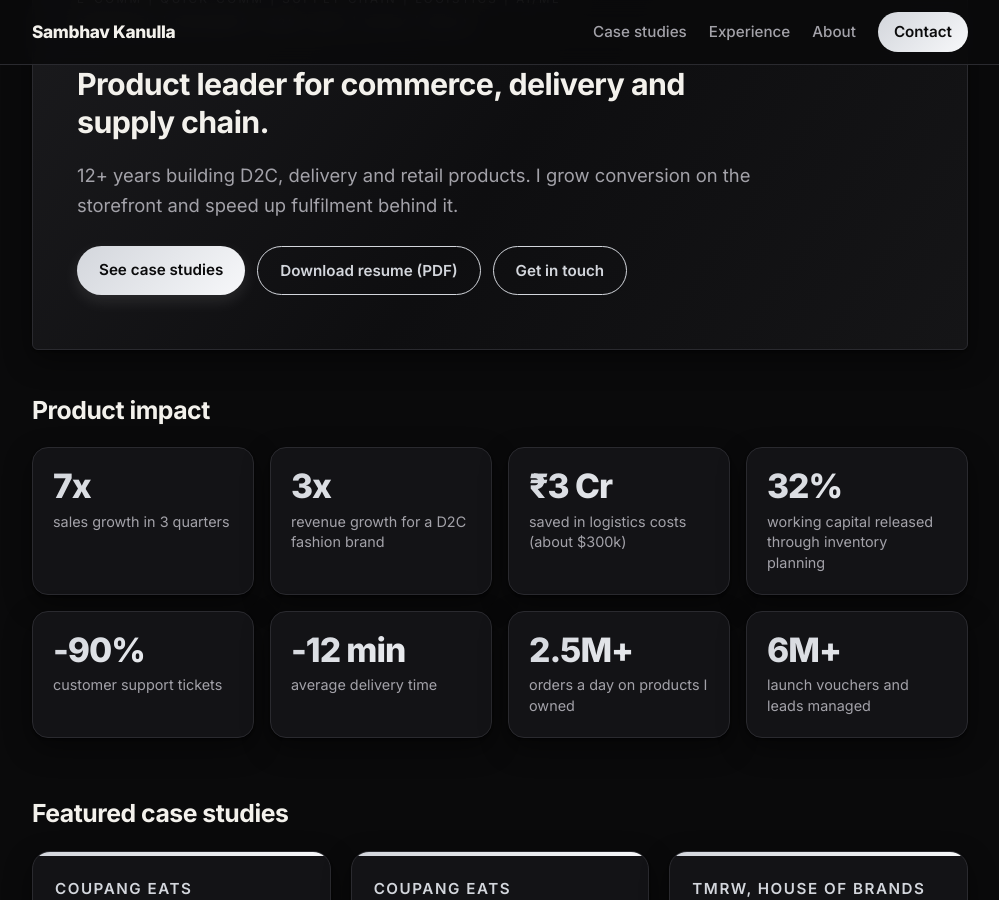
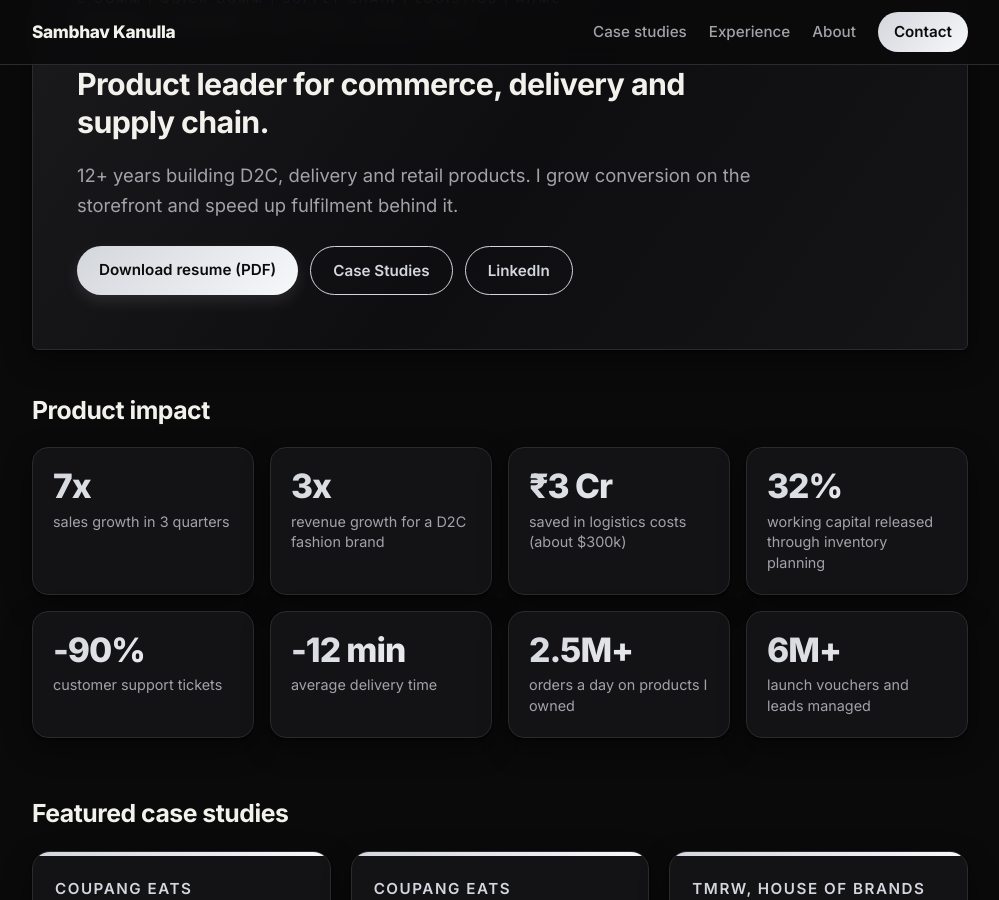
Before and after one commit to sambhavkanulla/sambhavkanulla.github.io, a Jekyll site: the page built from index.html, in a window 1280 px wide and 900 px high, scrolled down 301 px. Shown: the whole window, without its empty margins (140-1139 px from the left). Built offline with Jekyll 4.4.1, drawn with Linux system fonts in a browser that asks for light colours.

Commit message:
Home: buttons are Resume, Case Studies, LinkedIn
Co-Authored-By: Claude Sonnet 5.5 <noreply@anthropic.com>
Claude-Session: https://claude.ai/code/session_01PrKmB98M39T9226rhsuyd2

```diff
--- a/index.html
+++ b/index.html
@@ -11,9 +11,9 @@ title: "Product Leader"
   <p class="statement">{{ p.headline }}</p>
   <p class="lead">{{ p.subheadline }}</p>
   <p class="cta-row">
-    <a class="btn" href="{{ '/case-studies/' | relative_url }}">See case studies</a>
-    {% if p.resume_file != "" %}<a class="btn btn-ghost" href="{{ p.resume_file | relative_url }}">Download resume (PDF)</a>{% endif %}
-    <a class="btn btn-ghost" href="{{ '/contact/' | relative_url }}">Get in touch</a>
+    {% if p.resume_file != "" %}<a class="btn" href="{{ p.resume_file | relative_url }}">Download resume (PDF)</a>{% endif %}
+    <a class="btn btn-ghost" href="{{ '/case-studies/' | relative_url }}">Case Studies</a>
+    <a class="btn btn-ghost" href="{{ p.linkedin }}" target="_blank" rel="noopener">LinkedIn</a>
   </p>
 </section>
 
```
